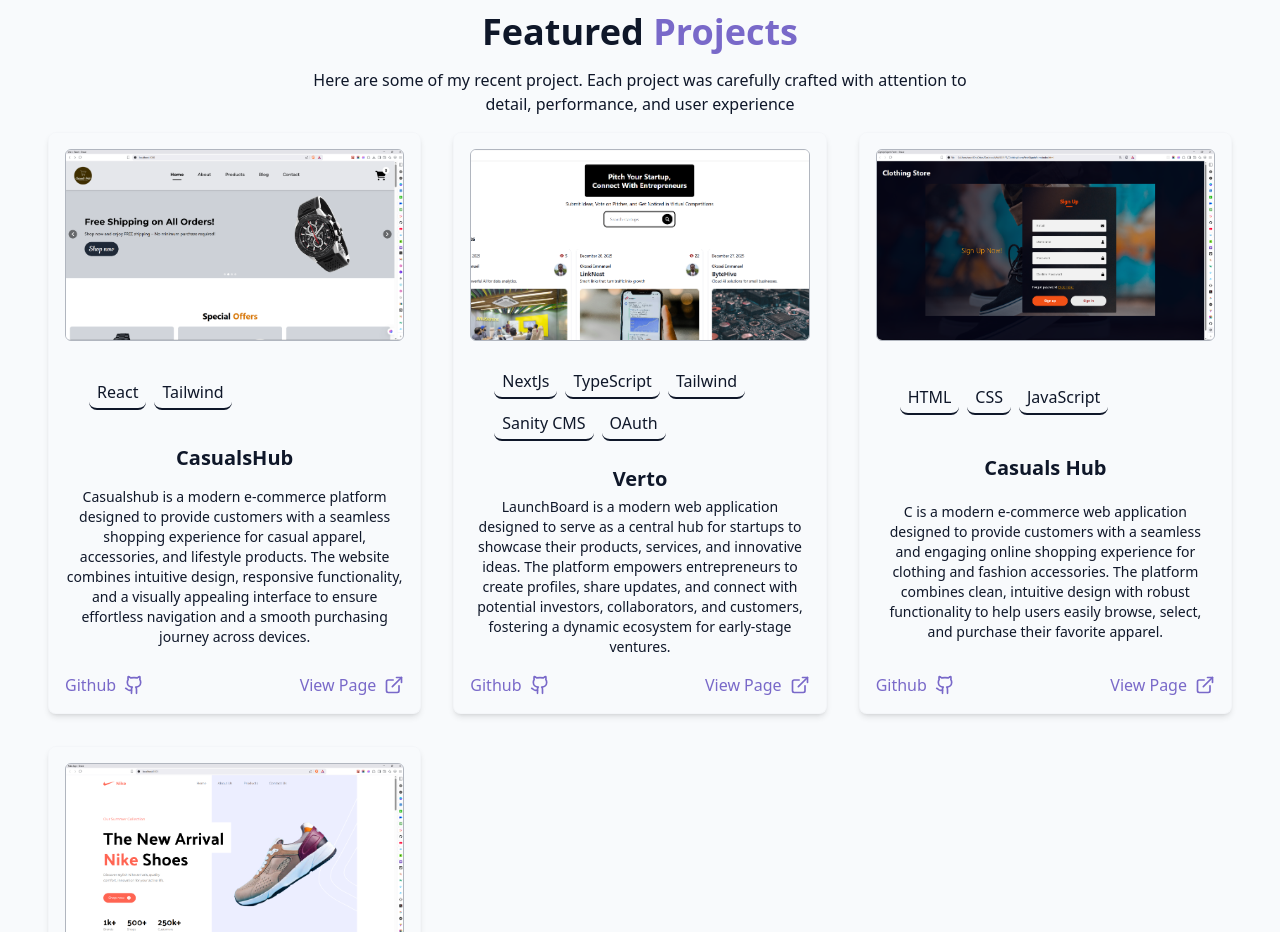
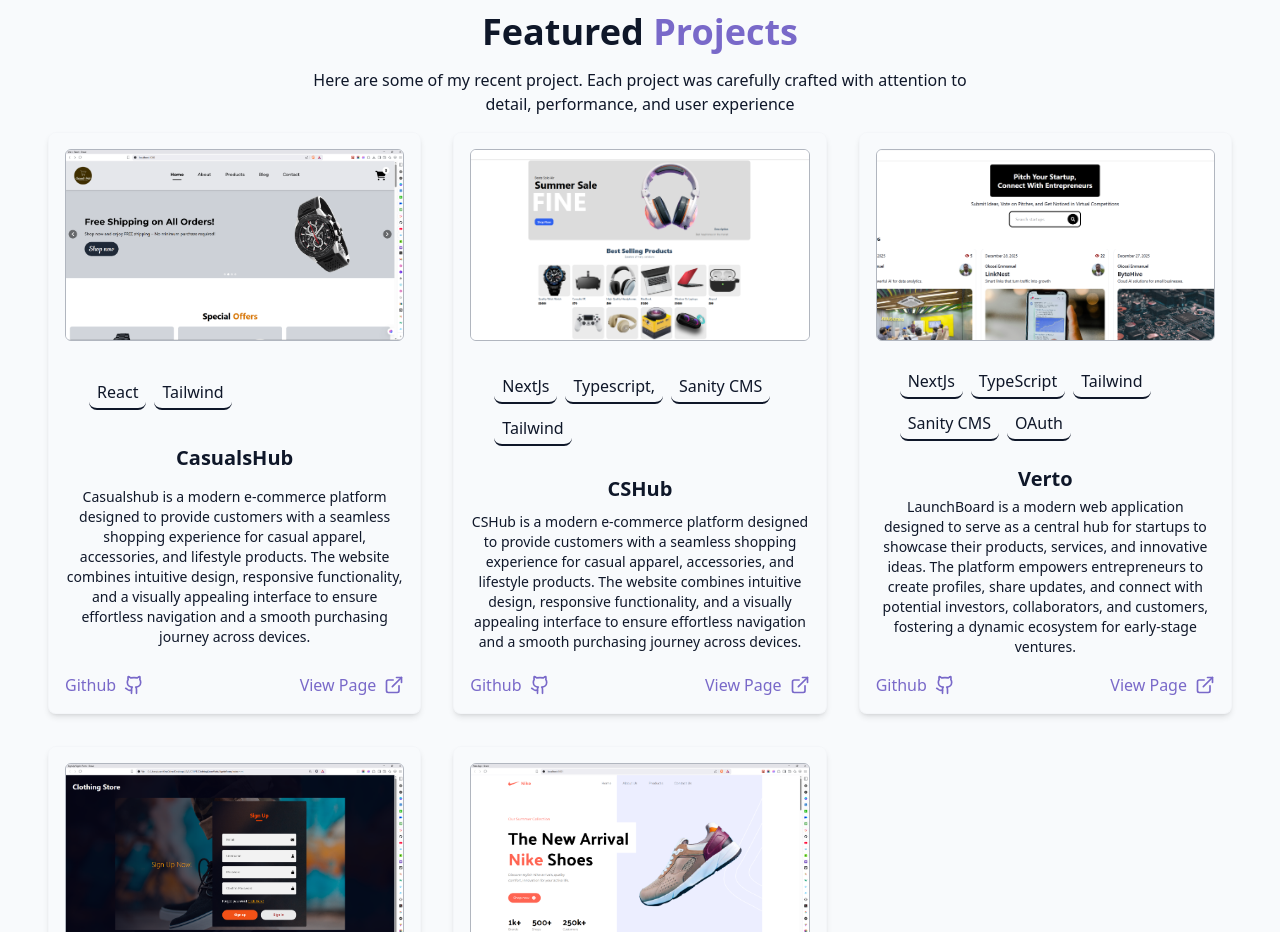
Before and after one commit to emm-ok/myPortfolio, a React (Vite) app: page / in a window 1280 px wide. Shown: the part 2680-3612 px from the top of the page. Built offline with nearby package versions, Linux system fonts and the light colour scheme.

Commit message:
added new project

```diff
--- a/src/components/ProjectsSection.jsx
+++ b/src/components/ProjectsSection.jsx
@@ -10,6 +10,15 @@ const projects = [
         tags: ['React', 'Tailwind'],
         demoUrl: 'https://casuals-hub-landing-page.vercel.app/',
         githubUrl: 'https://github.com/emm-ok/CasualsHub_Landing_Page'
+    },
+    {
+        id: 5,
+        title: 'CSHub',
+        description: 'CSHub is a modern e-commerce platform designed to provide customers with a seamless shopping experience for casual apparel, accessories, and lifestyle products. The website combines intuitive design, responsive functionality, and a visually appealing interface to ensure effortless navigation and a smooth purchasing journey across devices.',
+        image: '/projects/project5.png',
+        tags: ['NextJs', 'Typescript,', 'Sanity CMS', 'Tailwind'],
+        demoUrl: 'https://cs-hub-sanity-next-js-store-ulj4.vercel.app/',
+        githubUrl: 'https://github.com/emm-ok/CSHub-Sanity-NextJS-Store'
     },
     {
         id: 2,
```
Also changed, not shown: public/projects/project5.png (added).
